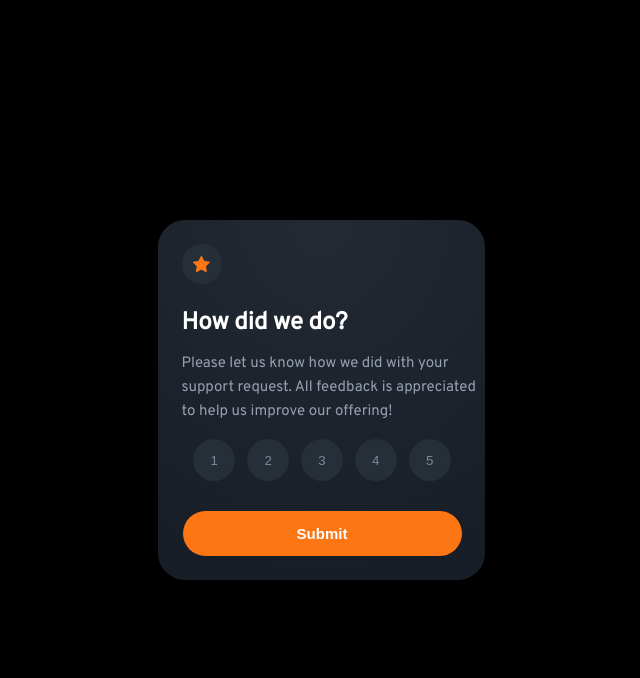
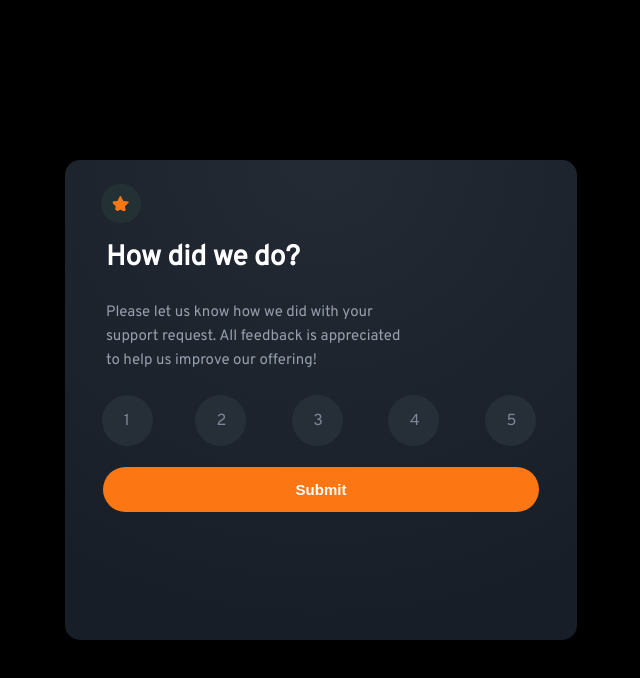
Before and after one commit to Alberto-12/interactive-rating-component, a plain HTML site: page index.html in a window 1280 px wide. Shown: the whole page, without its empty margins (319-959 px from the left). Drawn offline with Linux system fonts and the light colour scheme.

Commit message:
implemented the javasript bit

```diff
--- a/index.css
+++ b/index.css
@@ -1,48 +1,40 @@
-.main {
-  font-family: "Overpass", sans-serif;
-  position: fixed;
-  top: 0;
-  bottom: 0;
-  left: 0;
-  right: 0;
+* {
+  margin: 0;
+  padding: 0;
+  box-sizing: border-box;
+}
+
+body {
   width: 100%;
-  height: 100%;
-  margin: auto;
+  height: 100vh;
+  display: flex;
+  justify-content: center;
+  align-items: center;
   background-color: black;
 }
 
-.app {
-  border-style: solid;
-  border-radius: 30px;
-  position: fixed;
-  top: 0;
-  bottom: 0;
-  left: 0;
-  right: 0;
-  width: 327px;
-  height: 360px;
-  margin: auto;
-  background: radial-gradient(
-    98.96% 98.96% at 50% 0%,
-    #232a34 0%,
-    #181e27 100%
-  );
-}
-
-.iconDiv {
-  border-radius: 360px;
-  background-color: #262e38;
-  width: 40px;
-  height: 40px;
-  margin: 24px;
+.main {
+  font-family: "Overpass", sans-serif;
+  width: 90%;
+  height: 60%;
+  background: radial-gradient(98.96% 98.96% at 50% 0%,
+      #232a34 0%,
+      #181e27 100%);
+  border-radius: 15px;
+  /*display: none;*/
 }
 
 .star {
   padding: 11.5px;
+  border-radius: 360px;
+  background-color: #263638bb;
+  margin-top: 8%;
+  margin-left: 8%;
 }
 
 .question {
-  margin-left: 24px;
+  margin-left: 8%;
+  margin-top: 5%;
   font-style: normal;
   font-weight: 700;
   font-size: 24px;
@@ -51,11 +43,11 @@
 }
 
 .feedback {
-  margin-top: -10px;
-  margin-left: 24px;
+  margin-top: 5%;
+  margin-left: 8%;
+  margin-bottom: 10%;
   color: #969fad;
-  width: 340px;
-  height: 72px;
+  width: 90%;
   font-family: "Overpass";
   font-style: normal;
   font-weight: 400;
@@ -63,29 +55,57 @@
   line-height: 24px;
 }
 
-.button {
-  border-radius: 360px;
+.form {
+  display: flex;
+  flex-direction: column;
+  align-items: center;
+}
+
+.radios {
+  display: flex;
+  justify-content: space-between;
+  align-items: center;
+  width: 95%;
+  height: 42px;
+  margin-bottom: 5%;
+  padding-left: 3.5%;
+
+}
+
+input {
   width: 42px;
   height: 42px;
-  background: #262e38;
-  color: #7c8798;
-  border: none;
+  background-color: #262E38;
+  appearance: none;
+  border-radius: 50%;
 }
 
-.buttonContainer {
-  display: flex;
-  flex-wrap: nowrap;
-  justify-content: space-evenly;
-  width: 281px;
-  height: 42px;
-  margin-left: 24px;
+label {
+  color: #7C8798;
+  position: relative;
+  top: 2%;
+  right: 10.3%;
 }
 
-.submitbutton {
-  margin-left: 25px;
-  margin-top: 30px;
-  width: 279px;
-  height: 45px;
+input:hover {
+  cursor: pointer;
+  background-color: #FC7614;
+}
+
+input:checked {
+  background-color: #7C8798;
+}
+
+input[type="radio"]:checked+label {
+  color: white;
+}
+
+
+.submitButton {
+  margin-left: auto;
+  margin-right: auto;
+  width: 90%;
+  height: 3em;
   border-radius: 22.5px;
   background: #fc7614;
   color: #ffffff;
@@ -95,23 +115,134 @@
   border: none;
 }
 
-.button:hover {
-  background:#fc7614;
-  transition: 0.7s;
-  color: white;
-}
-
-.submitbutton:hover {
+.submitButton:hover {
   background-color: white;
-  transition: 0.7s;
+  cursor: pointer;
   color: #fc7614;
 }
 
-.ancor {
-  color: white;
-  text-decoration: none;
+#thankYou {
+  display: none;
+  width: 90%;
+  height: 60%;
+
 }
 
-.ancor:hover {
+.thankyouPage {
+  font-family: "Overpass", sans-serif;
+  border-style: solid;
+  border-radius: 15px;
+  display: flex;
+  justify-content: space-around;
+  align-items: center;
+  flex-direction: column;
+  width: 100%;
+  height: 100%;
+  background: radial-gradient(98.96% 98.96% at 50% 0%,
+      #232a34 0%,
+      #181e27 100%);
+  background: radial-gradient(98.96% 98.96% at 50% 0%,
+      #232a34 0%,
+      #181e27 100%);
+
+}
+
+.image {
+  height: 5em;
+  position: relative;
+  top: 4%;
+}
+
+#message {
+  display: flex;
+  justify-content: center;
+  align-items: center;
+  font-family: "Overpass";
+  font-style: normal;
+  font-weight: 400;
+  font-size: 15px;
+  line-height: 24px;
   color: #fc7614;
+  border-radius: 30px;
+  background-color: #262e38;
+  width: 168px;
+  height: 32px;
 }
+
+.p2 {
+  font-family: "Overpass";
+  font-style: normal;
+  font-weight: 700;
+  font-size: 24px;
+  line-height: 30px;
+  text-align: center;
+  color: #ffffff;
+  position: relative;
+  top: -2%;
+}
+
+.p3 {
+  font-family: "Overpass";
+  font-style: normal;
+  font-weight: 400;
+  font-size: 14px;
+  line-height: 22px;
+  text-align: center;
+  color: #969fad;
+  position: relative;
+  top: -5%;
+  width: auto;
+}
+
+@media (min-width: 1024px) {
+
+  #thankYou {
+    width: 40%;
+
+  }
+
+
+  .star {
+    margin: 0;
+    position: relative;
+    top: 5%;
+    left: 7%;
+    margin-bottom: 2%;
+  }
+
+  .question {
+    font-family: 'Overpass';
+    font-style: normal;
+    font-weight: 700;
+    font-size: 28px;
+    line-height: 35px;
+  }
+
+  .feedback {
+    font-family: 'Overpass';
+    font-style: normal;
+    font-weight: 400;
+    font-size: 15px;
+    line-height: 24px;
+    margin-bottom: 5%;
+  }
+
+
+  input {
+    width: 51px;
+    height: 51px;
+  }
+
+  .radios {
+    padding-left: 4.8%;
+  }
+
+  .submitButton {
+    width: 85%;
+  }
+
+  .main {
+    width: 40%;
+  }
+
+}
--- a/index.html
+++ b/index.html
@@ -9,37 +9,46 @@
       href="https://fonts.googleapis.com/css2?family=Overpass&display=swap"
       rel="stylesheet"
     />
-    <link rel="stylesheet" href="index.css" />
+    <link rel="stylesheet" href="index.css"/>
     <title>Document</title>
   </head>
   <body>
-    <div class="main">
-      <div class="app">
-        <div class="iconDiv">
+    <div id="mainPage" class="main">
       <img class="star" src="images/icon-star.svg" alt="" />
-        </div>
-        <div>
-          <p class="question">How did we do?</p>
-        </div>
-        <div class="feedbackDiv">
+      <h1 class="question">How did we do?</h1>
       <p class="feedback">
         Please let us know how we did with your<br />
         support request. All feedback is appreciated<br />
         to help us improve our offering!
       </p>
+      <form class="form">
+        <div class="radios">
+          <input class="rate" type="radio" id="first-button" name="rating" value="1" required/>
+          <label for="first-button">1</label>
+          <input class="rate" type="radio" id="second-button" name="rating" value="2" required/>
+          <label for="second-button">2</label>
+          <input class="rate" type="radio" id="third-button" name="rating" value="3" required/>
+          <label for="third-button">3</label>
+          <input class="rate" type="radio" id="fourth-button" name="rating" value="4" required/>
+          <label for="fourth-button">4</label>
+          <input class="rate" type="radio" id="fifth-button" name="rating" value="5" required/>
+          <label for="fifth-button">5</label>
       </div>
-        <div class="buttonContainer">
-          <button class="button" type="button">1</button>
-          <button class="button" type="button">2</button>
-          <button class="button" type="button">3</button>
-          <button class="button" type="button">4</button>
-          <button class="button" type="button">5</button>
+        <input id="submit" class="submitButton" type="submit" value="Submit" />
+      </form>
     </div>
-        <div>
-          <!--<input class="submitbutton" type="submit" onclick="other.html" value="Submit" />-->
-          <button class="submitbutton" type="button"><a class="ancor" href="./page/thank-you.html">Submit</a></button>
+    <div id="thankYou">
+      <div class="thankyouPage">
+        <img class="image" src="../images/illustration-thank-you.svg" alt="" />
+        <p id="message"></p>
+        <h1 class="p2">Thank you!</h1>
+        <p class="p3">
+          We appreciated you taking the time to give a<br />
+          rating. If you ever need more support, don't<br />
+          hesitate to get in touch!
+        </p>
       </div>
     </div>
-    </div>
+    <script src="index.js"></script>
   </body>
 </html>
--- /dev/null
+++ b/index.js
@@ -0,0 +1,13 @@
+  const form = document.querySelector("form");
+  const message = document.getElementById("message");
+  const mainPaige = document.getElementById("mainPage");
+  const thankYouPage = document.getElementById("thankYou");
+
+form.addEventListener("submit", function(event) {
+  event.preventDefault();
+  const rating = form.elements.rating.value;
+  message.innerHTML = ("You selected " + rating + " out of 5");
+  mainPaige.style.display = "none";
+  thankYouPage.style.display = "block";
+
+});
--- a/page/thank-you.css
+++ /dev/null
@@ -1,66 +0,0 @@
-body {
-  background-color: black;
-}
-
-.thankyouPage {
-  font-family: "Overpass", sans-serif;
-  border-style: solid;
-  border-radius: 30px;
-  display: inline-block;
-  position: fixed;
-  top: 0;
-  bottom: 0;
-  left: 0;
-  right: 0;
-  width: 327px;
-  height: 360px;
-  margin: auto;
-  background: radial-gradient(
-    98.96% 98.96% at 50% 0%,
-    #232a34 0%,
-    #181e27 100%
-  );
-}
-
-.image {
-  margin-top: 34px;
-  margin-left: 92px;
-}
-
-.p1 {
-  text-align: center;
-  margin-left: 80px;
-  font-family: "Overpass";
-  font-style: normal;
-  font-weight: 400;
-  font-size: 15px;
-  line-height: 24px;
-  width: 168px;
-  height: 32px;
-  left: 104px;
-  top: 308px;
-  color: #fc7614;
-  border-radius: 30px;
-  background-color: #262e38;
-  padding-top: 8px;
-}
-
-.p2 {
-  font-family: "Overpass";
-  font-style: normal;
-  font-weight: 700;
-  font-size: 24px;
-  line-height: 30px;
-  text-align: center;
-  color: #ffffff;
-}
-
-.p3 {
-  font-family: "Overpass";
-  font-style: normal;
-  font-weight: 400;
-  font-size: 14px;
-  line-height: 22px;
-  text-align: center;
-  color: #969fad;
-}
```
Also changed, not shown: page/thank-you.html (deleted, +0 -25 lines), 1 other file. Lines whose indentation alone changed are shown as unchanged.
